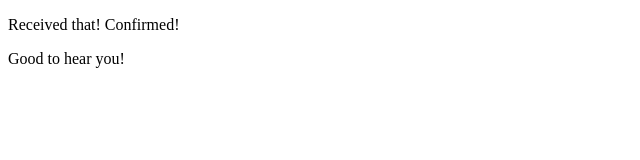
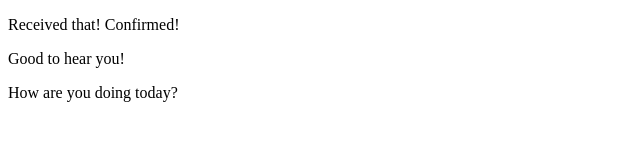
Before and after one commit to jbecic/communication-log-control, a plain HTML site: page index.html in a window 1280 px wide. Shown: the whole page, without its empty margins (0-640 px from the left). Drawn offline with Linux system fonts and the light colour scheme.

Commit message:
how are you

```diff
--- a/index.html
+++ b/index.html
@@ -3,5 +3,6 @@
    <body>
       <p>Received that! Confirmed!</p>
       <p>Good to hear you!</p>
+      <p>How are you doing today?</p>
    </body>
 </html>
```
